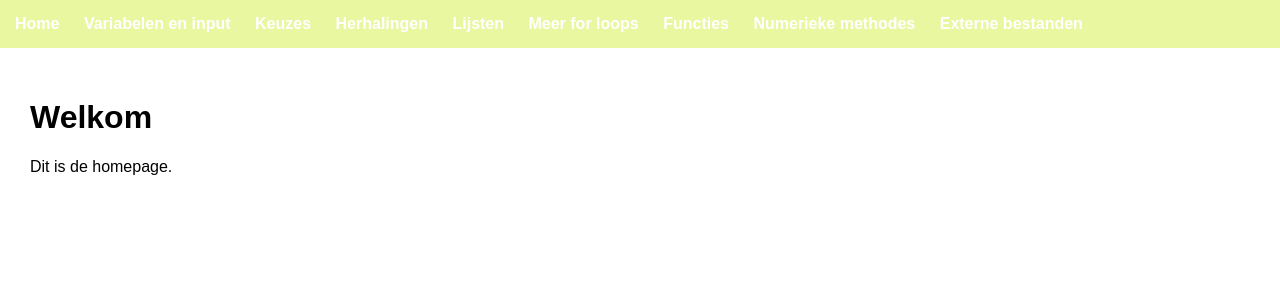
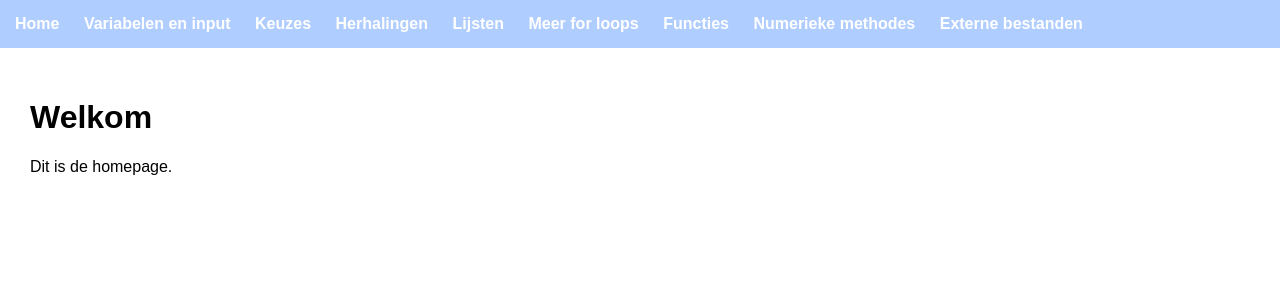
Before and after one commit to milanvandeput/milanvandeput.github.io, a Jekyll site: the page built from index.md, in a window 1280 px wide. Shown: the top 300 px of the page. Built offline with Jekyll 4.4.1, drawn with Linux system fonts in a browser that asks for light colours.

Commit message:
Update home.html

```diff
--- a/_layouts/home.html
+++ b/_layouts/home.html
@@ -8,7 +8,7 @@
     <style>
         body { margin: 0; font-family: Arial, sans-serif; }
         nav.topbar {
-            background: #e9f7a1;
+            background: #b0cdff;
             color: white;
             padding: 15px;
         }
```
